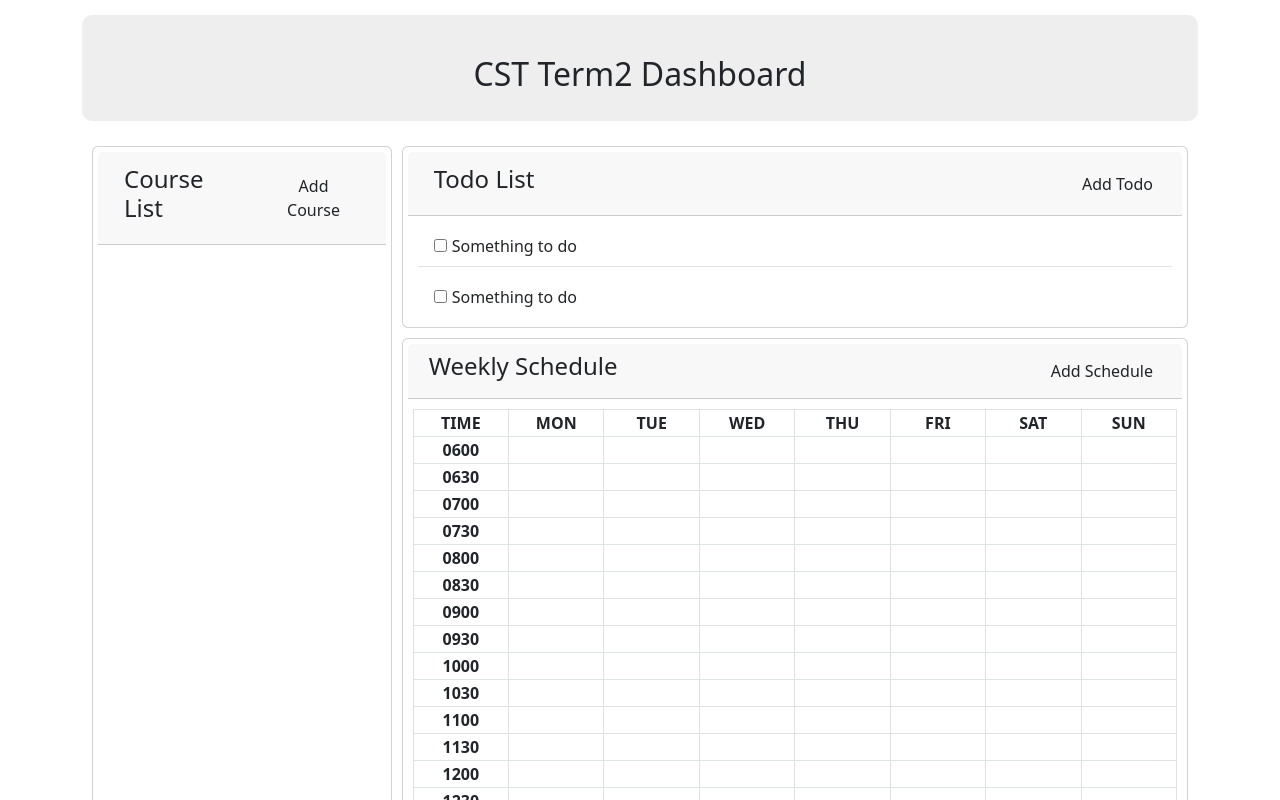
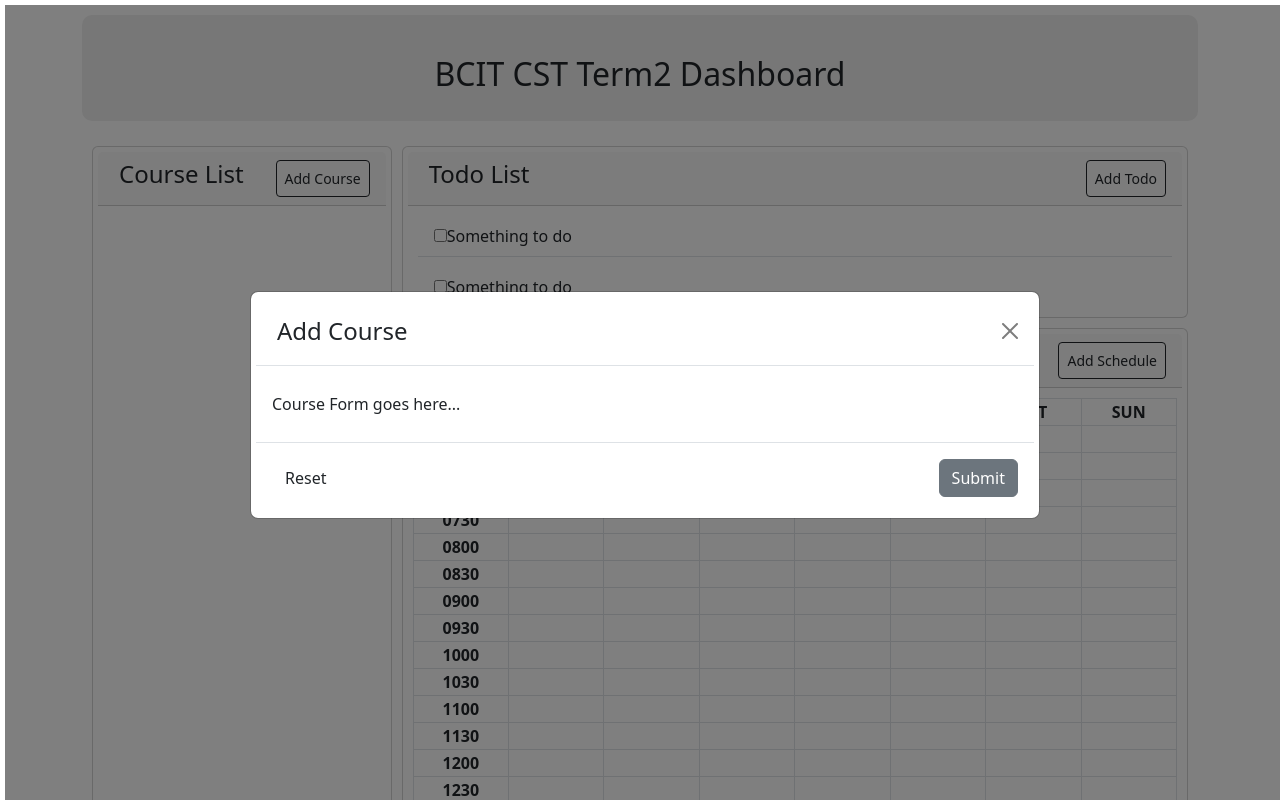
Before and after one commit to YoungJiSim/cst-student-dashboard, a website: page public/index.html in a window 1280 px wide. Both pictures are taken after a click on the button "Add Course". Shown: the top 800 px of the page. Drawn offline with nearby package versions, Linux system fonts and the light colour scheme; no server answers.

Commit message:
Update CSS and add a modal skeleton

```diff
--- a/public/css/style.css
+++ b/public/css/style.css
@@ -1,6 +1,10 @@
 * {
   box-sizing: border-box;
   margin: 5px;
+}
+span,
+a {
+  margin: 0px;
 }
 table {
   table-layout: fixed;
@@ -37,10 +41,23 @@
   display: flex;
   justify-content: space-between;
 }
+.courseCodesAndNames span,
+h6 {
+  margin: 0px !important;
+  padding: 0px;
+}
+.courseCodesAndNames span {
+  padding-right: 10px;
+}
+.courseCodesAndNames h6 {
+  padding-top: 2px;
+}
 .courseNameSpans {
   font-weight: bold;
-  margin: 0px;
   padding: 0px !important;
+}
+.modal-footer {
+  justify-content: space-between !important;
 }
 
 @media (max-width: 992px) {
@@ -50,4 +67,8 @@
   .sectionHeaderH4s {
     text-align: left;
   }
+  .courseCodesAndNames {
+    display: flex;
+    flex-direction: row;
+  }
 }
--- a/public/index.html
+++ b/public/index.html
@@ -16,7 +16,7 @@
   </head>
   <body class="container">
     <header class="jumbotron">
-      <h2>CST Term2 Dashboard</h2>
+      <h2>BCIT CST Term2 Dashboard</h2>
     </header>
     <main id="mainBody">
       <section id="leftSection" class="card sections">
@@ -24,7 +24,14 @@
           <h4 class="sectionHeaderH4s">
             <a class="nav-link" href="./pages/course.html">Course List</a>
           </h4>
-          <button id="addCourseBtn" class="btn">Add Course</button>
+          <button
+            id="addCourseBtn"
+            class="btn btn-sm btn-outline-dark"
+            data-bs-toggle="modal"
+            data-bs-target="#courseModal"
+          >
+            Add Course
+          </button>
         </div>
         <div id="leftSectionBody" class="sectionBodies">
           <ul id="courseList" class="list-group list-group-flush"></ul>
@@ -36,7 +43,9 @@
             <h4 class="sectionHeaderH4s">
               <a class="nav-link" href="./pages/todo.html">Todo List</a>
             </h4>
-            <button id="addTodoBtn" class="btn">Add Todo</button>
+            <button id="addTodoBtn" class="btn btn-sm btn-outline-dark">
+              Add Todo
+            </button>
           </div>
           <div id="topSectionBody" class="sectionBodies">
             <ul id="courseList" class="list-group list-group-flush">
@@ -52,7 +61,9 @@
         <section id="bottomSection" class="card sections">
           <div id="bottomSectionHeader" class="card-header sectionHeaders">
             <h4 class="sectionHeaderH4s">Weekly Schedule</h4>
-            <button id="addScheduleBtn" class="btn">Add Schedule</button>
+            <button id="addScheduleBtn" class="btn btn-sm btn-outline-dark">
+              Add Schedule
+            </button>
           </div>
           <div id="bottomSectionBody" class="sectionBodies">
             <table id="weeklyCalendar" class="table table-bordered"></table>
@@ -60,7 +71,34 @@
         </section>
       </section>
     </main>
-    <!-- javaScript -->
+    <!-- Course Modal -->
+    <div id="courseModal" class="modal">
+      <div class="modal-dialog modal-lg modal-dialog-centered">
+        <div class="modal-content">
+          <!-- Course Modal Header -->
+          <div class="modal-header">
+            <h4 class="modal-title">Add Course</h4>
+            <button
+              type="button"
+              class="btn-close"
+              data-bs-dismiss="modal"
+            ></button>
+          </div>
+          <!-- Course Modal Body -->
+          <div class="modal-body">Course Form goes here...</div>
+          <!-- Course Modal Footer -->
+          <div class="modal-footer">
+            <input type="reset" class="btn" />
+            <input
+              id="courseModalSubmitBtn"
+              type="submit"
+              class="btn btn-secondary"
+            />
+          </div>
+        </div>
+      </div>
+    </div>
+    <!-- JavaScript -->
     <script src="./js/script.js"></script>
   </body>
 </html>
--- a/public/js/script.js
+++ b/public/js/script.js
@@ -32,7 +32,7 @@
     const name = course.name;
     const courseLi = document.createElement("li");
     courseLi.className = "list-group-item";
-    courseLi.innerHTML = `<span>${code}</span><h6>${name}</h6>`;
+    courseLi.innerHTML = `<div class="courseCodesAndNames"><span>${code} </span><h6>${name}</h6><div>`;
     courseList.append(courseLi);
   });
 }
```
Also changed, not shown: public/pages/course.html (+1 -1 lines), public/pages/todo.html (+1 -1 lines).
